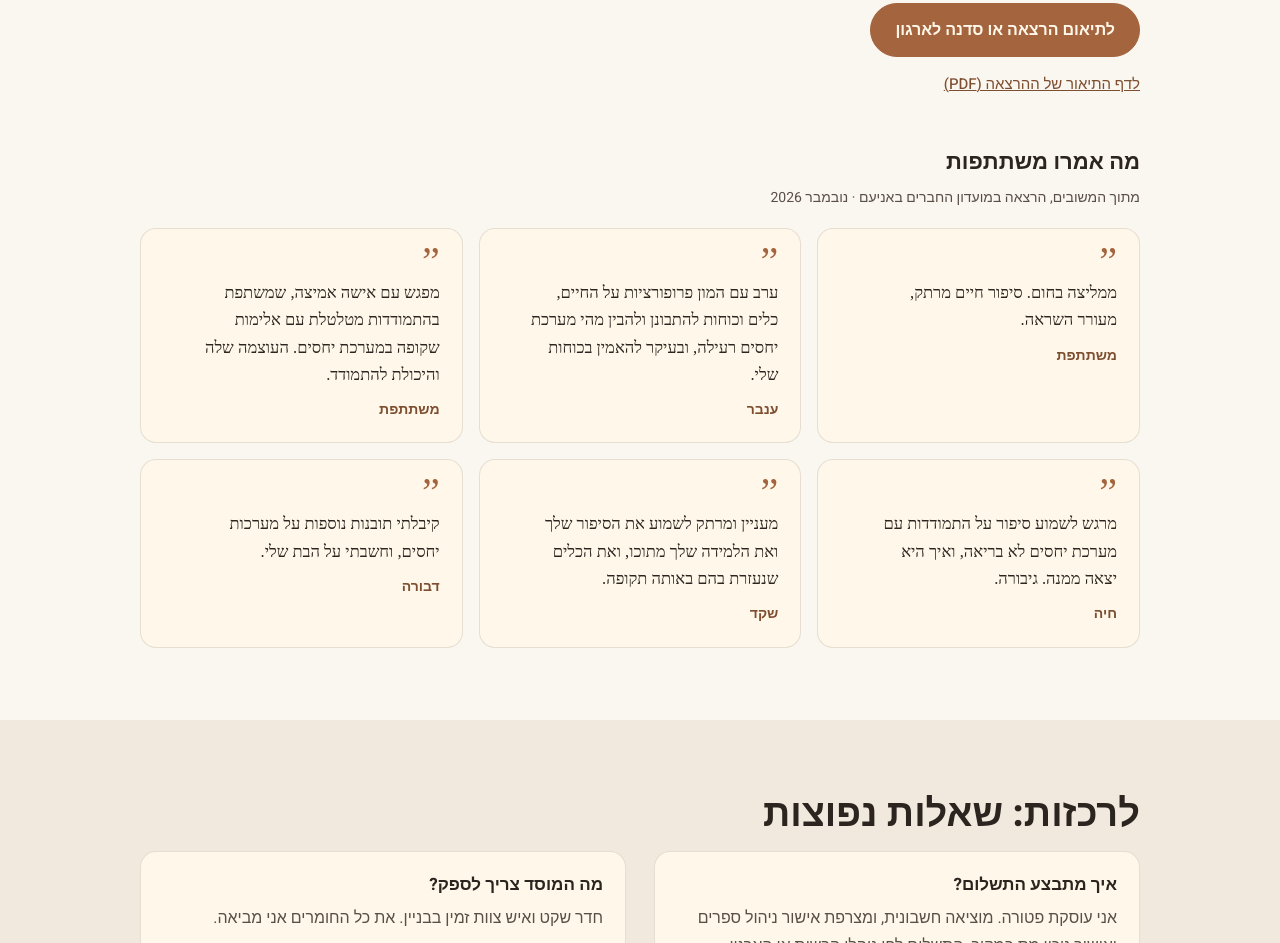
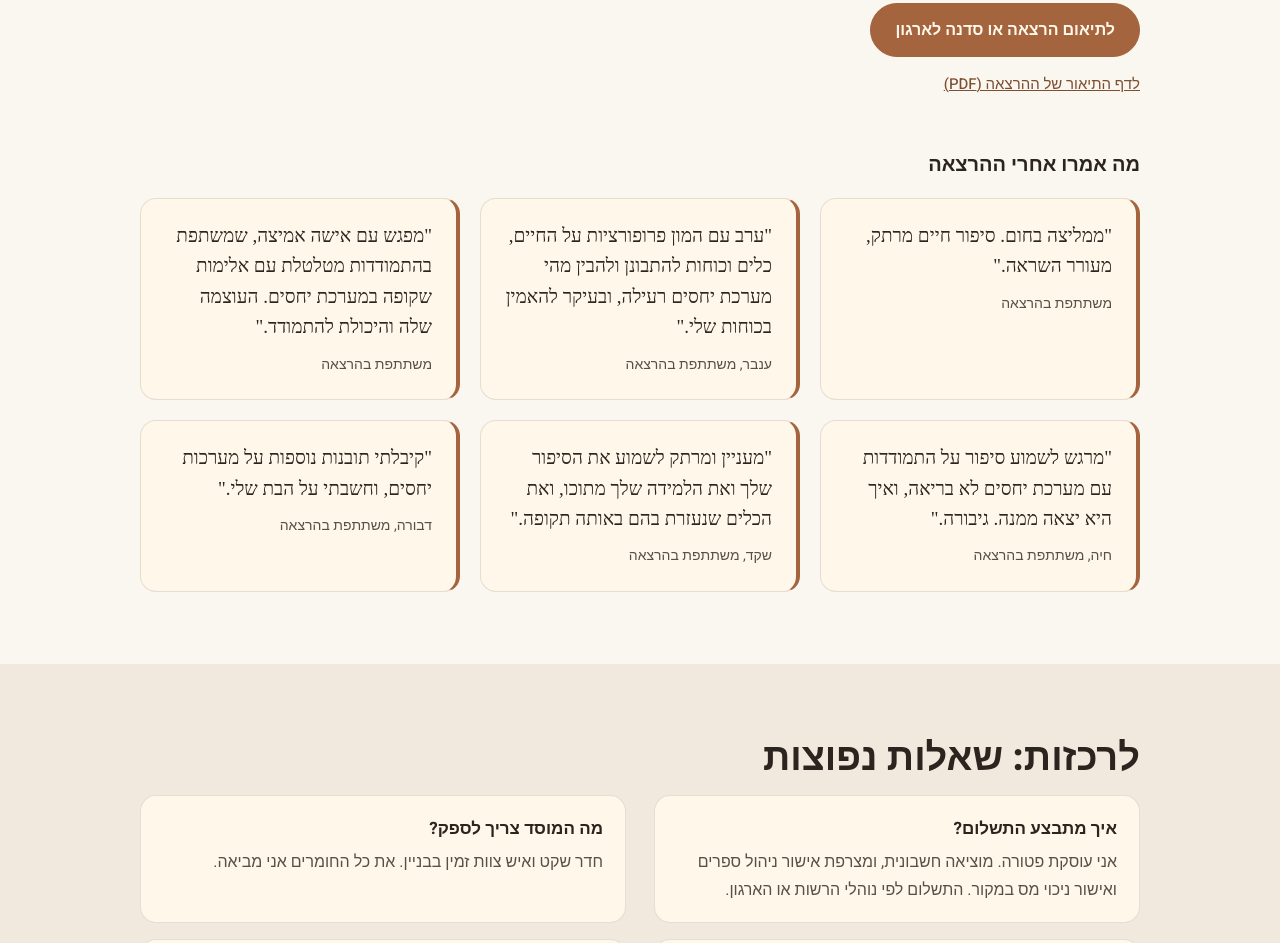
Before and after one commit to shakedha94-bit/shaked-landing, a plain HTML site: page index.html in a window 1280 px wide. Shown: the part 1818-2761 px from the top of the page. Drawn offline with Linux system fonts and the light colour scheme; a web font is replaced by a local one.

Commit message:
Match lecture quotes to the site's testimonial style
Co-Authored-By: Claude Opus 5.5 <noreply@anthropic.com>

```diff
--- a/index.html
+++ b/index.html
@@ -53,14 +53,10 @@ a{color:var(--terracotta-dark)}
 .btn-ghost{background:transparent;color:var(--terracotta-dark)}
 .btn-ghost:hover{background:var(--cream)}
 .btns{display:flex;gap:12px;flex-wrap:wrap}
-.voices{margin-top:44px}
-.voices h3{font-size:22px;margin:0 0 4px}
-.voices .src{font-size:14px;color:var(--ink-soft);margin:0 0 18px}
-.qgrid{display:grid;grid-template-columns:repeat(auto-fit,minmax(260px,1fr));gap:16px}
-.qgrid figure{margin:0;background:var(--cream);border:1px solid var(--line);border-radius:16px;padding:20px 22px;display:flex;flex-direction:column;gap:10px}
-.qgrid blockquote{margin:0;font-size:16.5px;line-height:1.65}
-.qgrid blockquote::before{content:"”";display:block;font-size:40px;line-height:.6;color:var(--terracotta);margin-bottom:6px}
-.qgrid figcaption{font-size:14px;font-weight:700;color:var(--terracotta-dark)}
+.qgrid{display:grid;grid-template-columns:repeat(auto-fit,minmax(280px,1fr));gap:20px}
+.qgrid figure{margin:0;background:var(--cream);border:1px solid var(--line);border-right:4px solid var(--terracotta);border-radius:16px;padding:22px 24px}
+.qgrid blockquote{font-size:19px;line-height:1.6;margin:0;max-width:none}
+.qgrid figcaption{margin-top:10px;font-size:14px;color:var(--ink-soft)}
 
 /* hero */
 .hero{padding:64px 0 56px}
@@ -262,16 +258,15 @@ footer .wrap{display:flex;justify-content:space-between;flex-wrap:wrap;gap:8px}
       <p class="note">אלימות כזו לא שייכת למגדר. היא יכולה לקרות בכל זוגיות, ועל זה אני מדברת בגלוי.</p>
     </aside>
   </div>
-  <div class="wrap voices">
-    <h3>מה אמרו משתתפות</h3>
-    <p class="src">מתוך המשובים, הרצאה במועדון החברים באניעם · נובמבר 2026</p>
+  <div class="wrap">
+    <h3 class="said-title">מה אמרו אחרי ההרצאה</h3>
     <div class="qgrid">
-      <figure><blockquote>ממליצה בחום. סיפור חיים מרתק, מעורר השראה.</blockquote><figcaption>משתתפת</figcaption></figure>
-      <figure><blockquote>ערב עם המון פרופורציות על החיים, כלים וכוחות להתבונן ולהבין מהי מערכת יחסים רעילה, ובעיקר להאמין בכוחות שלי.</blockquote><figcaption>ענבר</figcaption></figure>
-      <figure><blockquote>מפגש עם אישה אמיצה, שמשתפת בהתמודדות מטלטלת עם אלימות שקופה במערכת יחסים. העוצמה שלה והיכולת להתמודד.</blockquote><figcaption>משתתפת</figcaption></figure>
-      <figure><blockquote>מרגש לשמוע סיפור על התמודדות עם מערכת יחסים לא בריאה, ואיך היא יצאה ממנה. גיבורה.</blockquote><figcaption>חיה</figcaption></figure>
-      <figure><blockquote>מעניין ומרתק לשמוע את הסיפור שלך ואת הלמידה שלך מתוכו, ואת הכלים שנעזרת בהם באותה תקופה.</blockquote><figcaption>שקד</figcaption></figure>
-      <figure><blockquote>קיבלתי תובנות נוספות על מערכות יחסים, וחשבתי על הבת שלי.</blockquote><figcaption>דבורה</figcaption></figure>
+      <figure><blockquote>"ממליצה בחום. סיפור חיים מרתק, מעורר השראה."</blockquote><figcaption>משתתפת בהרצאה</figcaption></figure>
+      <figure><blockquote>"ערב עם המון פרופורציות על החיים, כלים וכוחות להתבונן ולהבין מהי מערכת יחסים רעילה, ובעיקר להאמין בכוחות שלי."</blockquote><figcaption>ענבר, משתתפת בהרצאה</figcaption></figure>
+      <figure><blockquote>"מפגש עם אישה אמיצה, שמשתפת בהתמודדות מטלטלת עם אלימות שקופה במערכת יחסים. העוצמה שלה והיכולת להתמודד."</blockquote><figcaption>משתתפת בהרצאה</figcaption></figure>
+      <figure><blockquote>"מרגש לשמוע סיפור על התמודדות עם מערכת יחסים לא בריאה, ואיך היא יצאה ממנה. גיבורה."</blockquote><figcaption>חיה, משתתפת בהרצאה</figcaption></figure>
+      <figure><blockquote>"מעניין ומרתק לשמוע את הסיפור שלך ואת הלמידה שלך מתוכו, ואת הכלים שנעזרת בהם באותה תקופה."</blockquote><figcaption>שקד, משתתפת בהרצאה</figcaption></figure>
+      <figure><blockquote>"קיבלתי תובנות נוספות על מערכות יחסים, וחשבתי על הבת שלי."</blockquote><figcaption>דבורה, משתתפת בהרצאה</figcaption></figure>
     </div>
   </div>
 </section>
```
